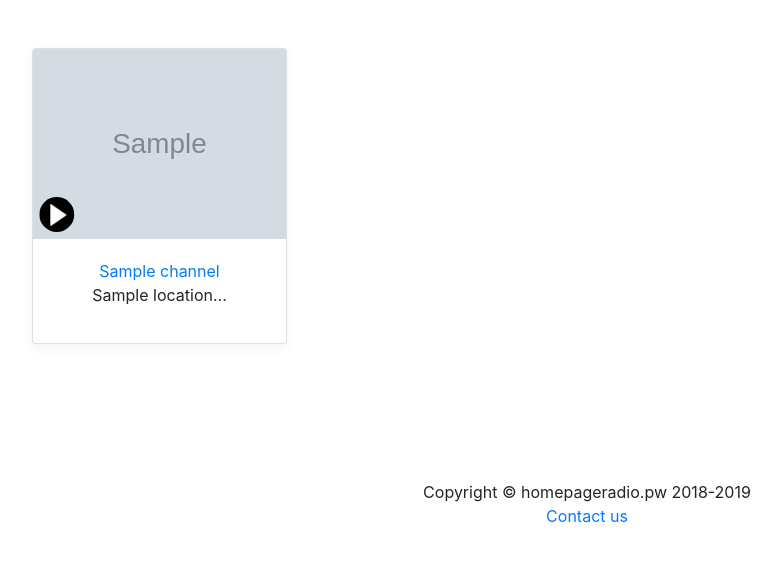
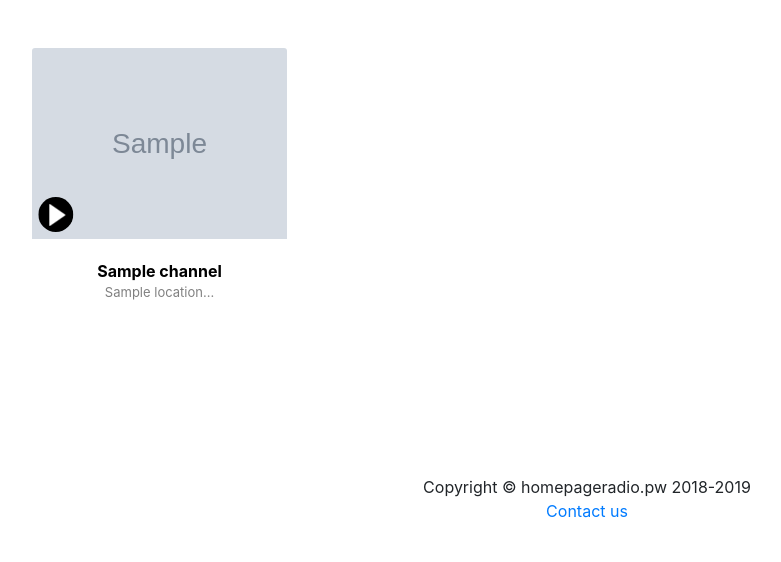
Before and after one commit to stefano-perico/seagull-radio, a Symfony app: template templates/home/homepage.html.twig in a window 1280 px wide. Shown: the part 91-653 px from the top of the page, without its empty margins (53-834 px from the left). Run offline with Twig, Linux system fonts and the light colour scheme; the template is opened without the code that fills it: most values are stand-ins (such as "Sample title", 1, 10 or a date in 2020); grey boxes marked "Sample" are stand-in pictures; some libraries are stand-ins or nearby versions.

Commit message:
Mise à jour de la présentation des stations suite aux demandes d'Ashton

```diff
--- a/public/css/main.css
+++ b/public/css/main.css
@@ -64,3 +64,14 @@ footer p {
 .bg-light {
     background-color: white !important;
 }
+
+.card-body {
+    color: grey;
+    font-size: small;
+}
+
+.card-body a{
+    color: black;
+    font-weight: bold;
+    font-size: medium;
+}
--- a/templates/home/homepage.html.twig
+++ b/templates/home/homepage.html.twig
@@ -12,7 +12,7 @@
 
                 {% for channel in channels %}
                     <div class="col-lg-3">
-                        <div class="card mb-4 box-shadow">
+                        <div class="mb-4">
                             <img class="card-img-top" src="{{ asset(channel.logoPath) }}" alt="logo {{ channel.name }}">
                             <div id="jquery_jplayer_{{ channel.id }}" class="cp-jplayer"></div>
                             <div id="cp_container_{{ channel.id }}" class="cp-container">
```
